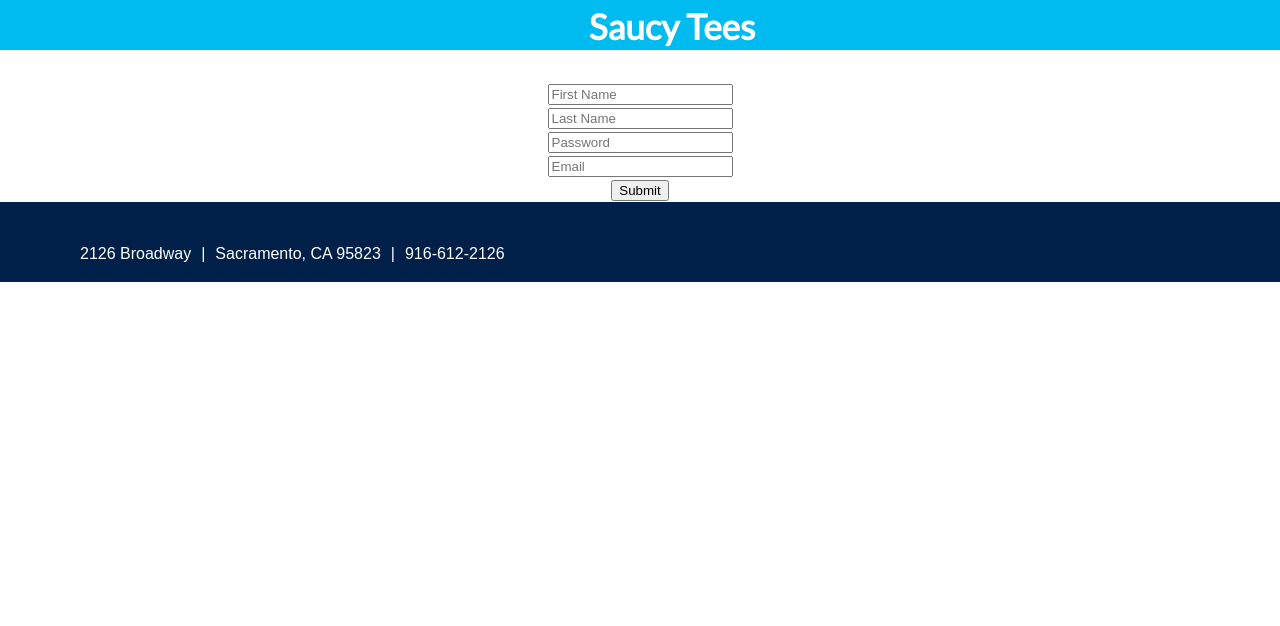
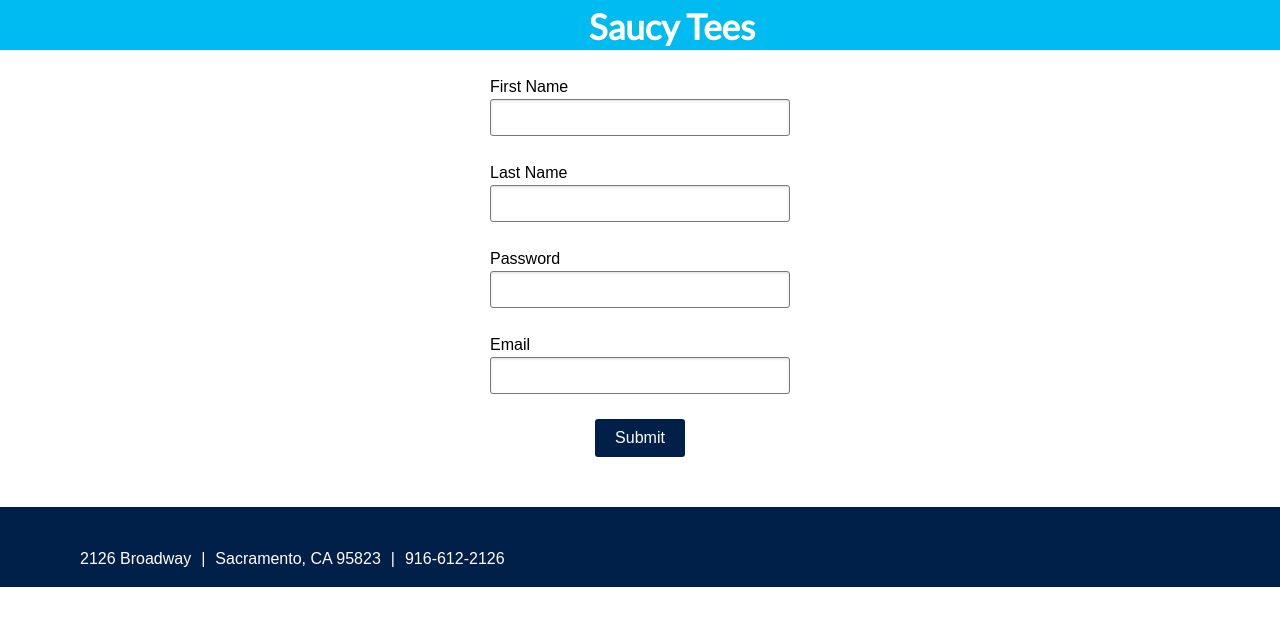
Before and after one commit to dizthewize/saucyclothing, a React (Create React App) app in the folder client/: page /register in a window 1280 px wide. Shown: the top 626 px of the page. Built offline with nearby package versions, Linux system fonts and the light colour scheme; no server answers.

Commit message:
Added more content to layout page

```diff
--- a/client/public/css/index.css
+++ b/client/public/css/index.css
@@ -260,6 +260,29 @@ nav {
       float: left;
       margin-right: 10px; }
 
+.login .user-form {
+  width: 300px;
+  margin: 25px auto 50px; }
+  .login .user-form input {
+    display: block;
+    border: 1px solid #787878;
+    border-radius: 3px;
+    padding: 10px;
+    margin-bottom: 25px;
+    width: 300px;
+    color: #000;
+    box-shadow: inset 0 1px 3px #ddd; }
+  .login .user-form button {
+    display: flex;
+    margin: 0 auto;
+    border: 0;
+    padding: 10px 20px;
+    border-radius: 3px;
+    color: #fff;
+    background: #00204A;
+    font-size: 16px;
+    cursor: pointer; }
+
 .layout {
   display: grid;
   grid-gap: 20px; }
@@ -312,6 +335,15 @@ nav {
       right: 7rem; }
     .carousel-container .carousel .slide-arrow.left {
       left: 7rem; }
+
+#intro {
+  text-align: center;
+  margin: 40px auto 50px;
+  padding: 4rem 6rem;
+  border-top: 1px solid black;
+  border-bottom: 1px solid black; }
+  #intro h2 {
+    font-size: 2.5rem; }
 
 .grid-container {
   width: 100%;
@@ -401,10 +433,10 @@ nav {
   margin: 0 auto;
   background: #005792;
   color: #ffffff; }
-  .about .intro .intro-text {
+  .about .about .about-text {
     padding: 5rem;
     text-align: center; }
-  .about .intro h2 {
+  .about .about h2 {
     font-size: 2.5rem; }
   .about .description {
     display: grid;
--- a/client/src/components/About.js
+++ b/client/src/components/About.js
@@ -4,8 +4,8 @@ const About = () => {
   return (
     <div className="layout">
       <div className="about">
-        <div className="intro">
-          <div className="intro-text">
+        <div className="about">
+          <div className="about-text">
             <h2>We make products for all customers, thoughtfully.</h2>
             <p>We believe that you shouldn’t have to compromise when it comes to the products you use, so ours are designed to be effective and to provide a great experience.</p>
           </div>
--- a/client/src/components/Layout.js
+++ b/client/src/components/Layout.js
@@ -41,6 +41,10 @@ class Layout extends Component {
     return (
       <div className="layout">
         <Carousel />
+        <div id="intro">
+          <h2>Saucy Tees Clothing</h2>
+          <p>Saucy tees brings you the latest in modern unisex shirts. Stay ahead of the trends with an amazing range of shirt, varsity jackets, and sweaters. Offering all the latest trends at unbelievably low prices with free delivery.</p>
+        </div>
         <ProductGrid />
         <VideoPromo />
       </div>
--- a/client/src/components/forms/LoginForm.js
+++ b/client/src/components/forms/LoginForm.js
@@ -11,17 +11,21 @@ const Login = ({
   touched,
   isSubmitting
 }) => (
-  <Form style={{textAlign: 'center', marginTop: '2rem'}}>
+  <section className="login">
+    <Form className="user-form">
       <div>
         { touched.email && errors.email && <p>{errors.email}</p>}
-      <Field type="email" name="email" placeholder="Email" />
+        <label htmlFor="email">Email</label>
+        <Field type="email" name="email" />
       </div>
       <div>
       { touched.password && errors.password && <p>{errors.password}</p>}
-      <Field type="password" name="password" placeholder="Password" />
+        <label htmlFor="password">Password</label>
+        <Field type="password" name="password"/>
       </div>
       <button disabled={isSubmitting}>Submit</button>
     </Form>
+  </section>
 );
 
 // Use Formik render prop instead and pass in loginUser function
--- a/client/src/components/forms/RegisterForm.js
+++ b/client/src/components/forms/RegisterForm.js
@@ -11,25 +11,31 @@ const Register = ({
   touched,
   isSubmitting
 }) => (
-  <Form style={{textAlign: 'center', marginTop: '2rem'}}>
+  <section className="login">
+    <Form className="user-form">
       <div>
         { touched.firstName && errors.firstName && <p>{errors.firstName}</p>}
-      <Field type="text" name="firstName" placeholder="First Name" />
+        <label htmlFor="firstName">First Name</label>
+        <Field type="text" name="firstName" />
       </div>
       <div>
         { touched.lastName && errors.lastName && <p>{errors.lastName}</p>}
-      <Field type="text" name="lastName" placeholder="Last Name" />
+        <label htmlFor="lastName">Last Name</label>
+        <Field type="text" name="lastName" />
       </div>
       <div>
       { touched.password && errors.password && <p>{errors.password}</p>}
-      <Field type="password" name="password" placeholder="Password" />
+        <label htmlFor="password">Password</label>
+        <Field type="password" name="password"  />
       </div>
       <div>
         { touched.email && errors.email && <p>{errors.email}</p>}
-      <Field type="email" name="email" placeholder="Email" />
+        <label htmlFor="email">Email</label>
+        <Field type="email" name="email" />
       </div>
       <button disabled={isSubmitting}>Submit</button>
     </Form>
+  </section>
 );
 
 // Use Formik render prop instead and pass in loginUser function
--- a/client/src/index.scss
+++ b/client/src/index.scss
@@ -27,6 +27,7 @@ a {
 @import 'scss/navbar';
 @import 'scss/footer';
 @import 'scss/queries';
+@import 'scss/forms';
 @import 'scss/layout';
 @import 'scss/product';
 @import 'scss/about';
--- a/client/src/scss/_about.scss
+++ b/client/src/scss/_about.scss
@@ -4,8 +4,8 @@
   background: $oceanBlue;
   color: $white;
 
-  .intro {
-    .intro-text {
+  .about {
+    .about-text {
       padding: 5rem;
       text-align: center;
     }
--- /dev/null
+++ b/client/src/scss/_forms.scss
@@ -0,0 +1,29 @@
+.login {
+  .user-form {
+    width: 300px;
+    margin: 25px auto 50px;
+
+    input {
+      display: block;
+      border: 1px solid #787878;
+      border-radius: 3px;
+      padding: 10px;
+      margin-bottom: 25px;
+      width: 300px;
+      color: #000;
+      box-shadow: inset 0 1px 3px #ddd;
+    }
+
+    button {
+      display: flex;
+      margin: 0 auto;
+      border: 0;
+      padding: 10px 20px;
+      border-radius: 3px;
+      color: #fff;
+      background: $darkBlue;
+      font-size: 16px;
+      cursor: pointer;
+    }
+  }
+}
```
Also changed, not shown: client/src/scss/_layout.scss (+12 -0 lines). Lines whose indentation alone changed are shown as unchanged.
